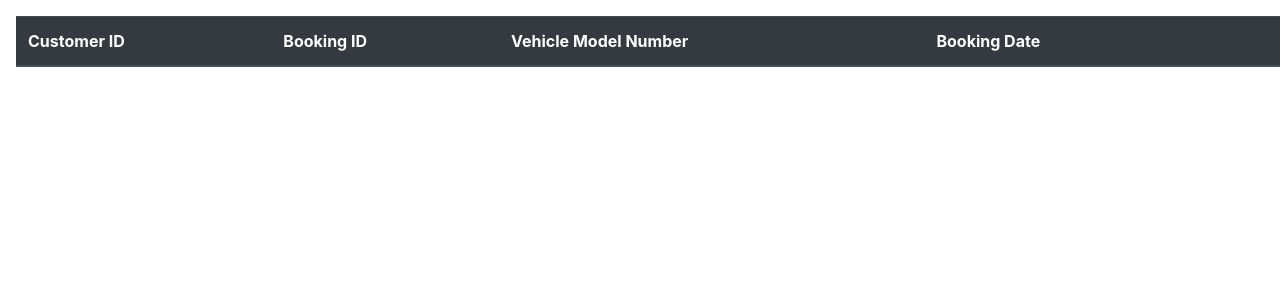
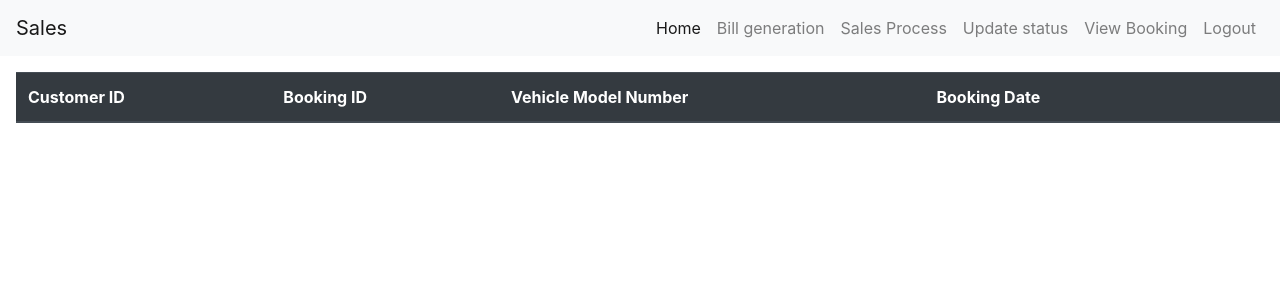
Before and after one commit to shaheem-pp/Explore-Bikes, a Django app: page /view_booking_sales/ in a window 1280 px wide. Shown: the top 300 px of the page. Run offline with Django 4.2, Linux system fonts and the light colour scheme; data that the repository does not hold is empty; some libraries are stand-ins or nearby versions.

Commit message:
uploaded to sales

```diff
--- a/app1/models.py
+++ b/app1/models.py
@@ -47,7 +47,6 @@ class tbl_sales(models.Model):
     sales_no = models.CharField(max_length=30)
     customerID = models.CharField(max_length=30)
     vehicle_number = models.CharField(max_length=30)
-    model_no = models.CharField(max_length=30)
 
 
 class tbl_spare_parts(models.Model):
--- a/app1/templates/header/sales.html
+++ b/app1/templates/header/sales.html
@@ -2,7 +2,7 @@
 {% block content %}
     <nav class="navbar navbar-expand-lg navbar-light bg-light">
         <a class="navbar-brand"
-           href="#">Sales</a>
+           href="/sales_home/">Sales</a>
         <button class="navbar-toggler"
                 type="button"
                 data-toggle="collapse"
@@ -18,7 +18,7 @@
             <ul class="navbar-nav ml-auto">
                 <li class="nav-item active">
                     <a class="nav-link"
-                       href="#">Home <span class="sr-only">(current)</span></a>
+                       href="/sales_home/">Home <span class="sr-only">(current)</span></a>
                 </li>
                 <li class="nav-item">
                     <a class="nav-link"
--- a/app1/templates/sales/view_booking_sales.html
+++ b/app1/templates/sales/view_booking_sales.html
@@ -1,5 +1,6 @@
 {% extends "base/BS_Base.html" %}
 {% block content %}
+    {% include "header/sales.html" %}
 
     <table class="table table-striped table-hover">
         <thead class="thead-dark">
--- a/app1/views.py
+++ b/app1/views.py
@@ -429,6 +429,11 @@ def vehicle_booking_accept(request, id):
     data = tbl_booking.objects.get(id=id)
     data.status = "accepted"
     data.save()
+    data_sales = tbl_sales()
+    data_sales.vehicle_number = data.vehicle_model_number
+    data_sales.customerID = data.customer_id
+    data_sales.sales_no = "EBSalesNo" + str(data_sales.id)
+    data_sales.save()
     return redirect('/view_booking_sales')
 
 
```
Also changed, not shown: app1/migrations/0010_remove_tbl_sales_model_no.py (added), 1 other file.
